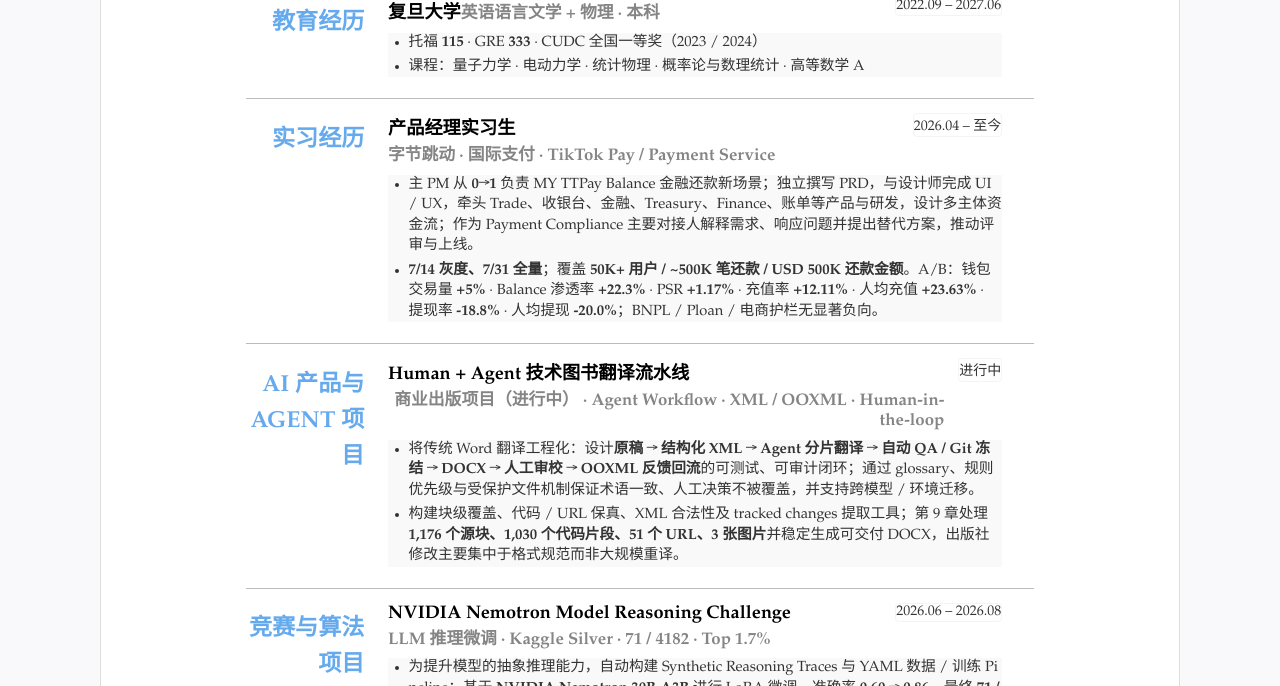
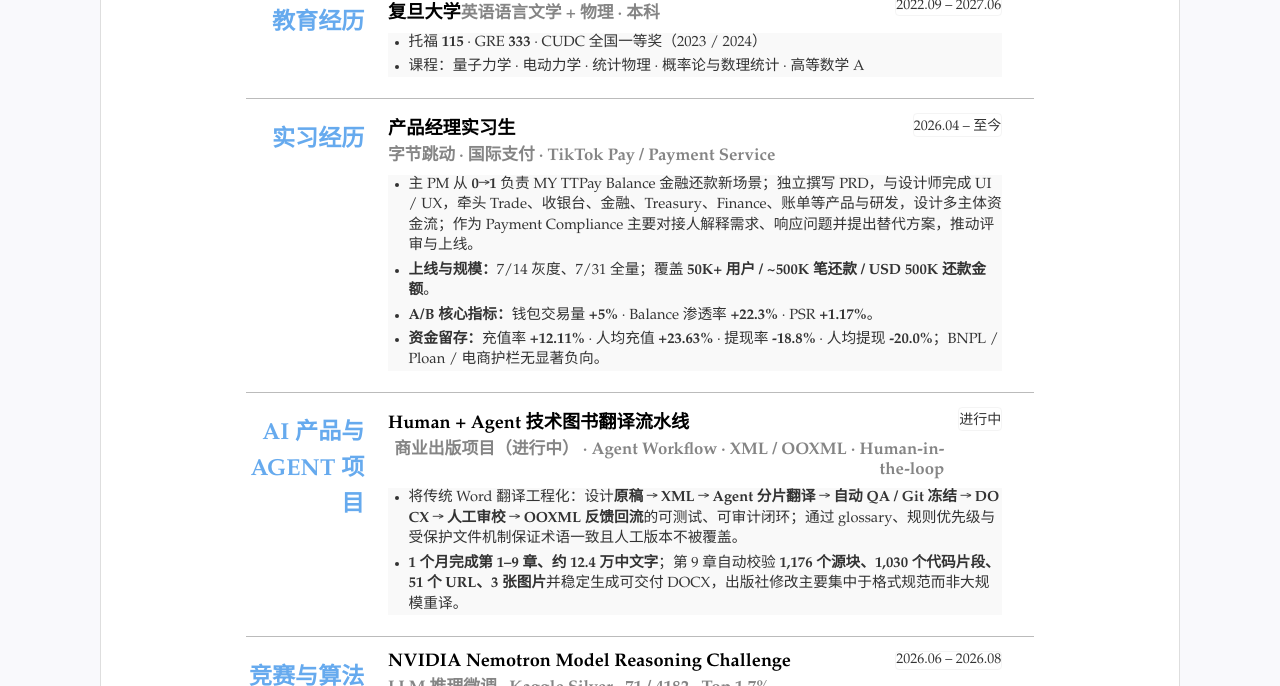
Before and after one commit to hanBufan/CV, a Jekyll site: the page built from index.html, in a window 1280 px wide and 900 px high, cut to the strip 214-900 px from the top of the window. Built offline with Jekyll 4.4.1, drawn with Linux system fonts in a browser that asks for light colours.

Commit message:
refine: highlight translation throughput and payment metrics

```diff
--- a/_data/resume.yml
+++ b/_data/resume.yml
@@ -45,7 +45,9 @@ main:
         featured: true
         bullets:
           - "主 PM 从 <strong>0→1</strong> 负责 MY TTPay Balance 金融还款新场景；独立撰写 PRD，与设计师完成 UI / UX，牵头 Trade、收银台、金融、Treasury、Finance、账单等产品与研发，设计多主体资金流；作为 Payment Compliance 主要对接人解释需求、响应问题并提出替代方案，推动评审与上线。"
-          - "<strong>7/14 灰度、7/31 全量</strong>；覆盖 <strong>50K+ 用户 / ~500K 笔还款 / USD 500K 还款金额</strong>。A/B：钱包交易量 <strong>+5%</strong> · Balance 渗透率 <strong>+22.3%</strong> · PSR <strong>+1.17%</strong> · 充值率 <strong>+12.11%</strong> · 人均充值 <strong>+23.63%</strong> · 提现率 <strong>-18.8%</strong> · 人均提现 <strong>-20.0%</strong>；BNPL / Ploan / 电商护栏无显著负向。"
+          - "<strong>上线与规模：</strong>7/14 灰度、7/31 全量；覆盖 <strong>50K+ 用户 / ~500K 笔还款 / USD 500K 还款金额</strong>。"
+          - "<strong>A/B 核心指标：</strong>钱包交易量 <strong>+5%</strong> · Balance 渗透率 <strong>+22.3%</strong> · PSR <strong>+1.17%</strong>。"
+          - "<strong>资金留存：</strong>充值率 <strong>+12.11%</strong> · 人均充值 <strong>+23.63%</strong> · 提现率 <strong>-18.8%</strong> · 人均提现 <strong>-20.0%</strong>；BNPL / Ploan / 电商护栏无显著负向。"
 
 
   - type: agent-project
@@ -55,8 +57,8 @@ main:
         sub: "商业出版项目（进行中） · Agent Workflow · XML / OOXML · Human-in-the-loop"
         duration: "进行中"
         bullets:
-          - "将传统 Word 翻译工程化：设计<strong>原稿 → 结构化 XML → Agent 分片翻译 → 自动 QA / Git 冻结 → DOCX → 人工审校 → OOXML 反馈回流</strong>的可测试、可审计闭环；通过 glossary、规则优先级与受保护文件机制保证术语一致、人工决策不被覆盖，并支持跨模型 / 环境迁移。"
-          - "构建块级覆盖、代码 / URL 保真、XML 合法性及 tracked changes 提取工具；第 9 章处理 <strong>1,176 个源块、1,030 个代码片段、51 个 URL、3 张图片</strong>并稳定生成可交付 DOCX，出版社修改主要集中于格式规范而非大规模重译。"
+          - "将传统 Word 翻译工程化：设计<strong>原稿 → XML → Agent 分片翻译 → 自动 QA / Git 冻结 → DOCX → 人工审校 → OOXML 反馈回流</strong>的可测试、可审计闭环；通过 glossary、规则优先级与受保护文件机制保证术语一致且人工版本不被覆盖。"
+          - "<strong>1 个月完成第 1–9 章、约 12.4 万中文字</strong>；第 9 章自动校验 <strong>1,176 个源块、1,030 个代码片段、51 个 URL、3 张图片</strong>并稳定生成可交付 DOCX，出版社修改主要集中于格式规范而非大规模重译。"
 
 
   - type: projects
```
